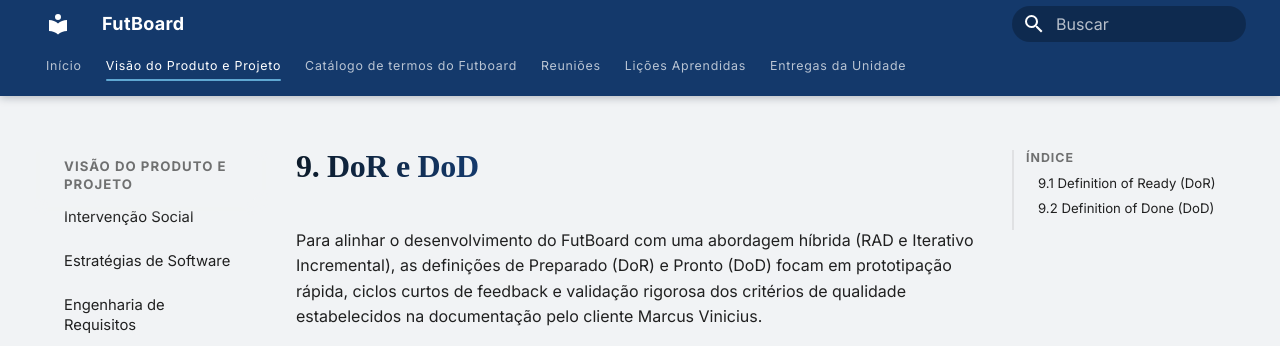
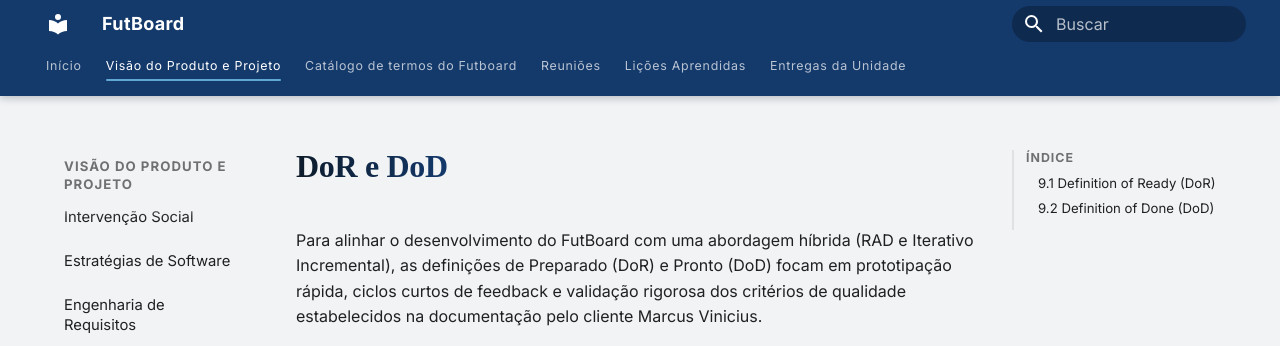
Before and after one commit to mdsreq-fga-unb/REQ-2026.2-T01-FutBoard, an MkDocs documentation site: the page built from docs/visao-produto/dor-dod.md, in a window 1280 px wide and 900 px high. Shown: the top 346 px of the window. Built offline with MkDocs 1.6.1 and Material for MkDocs 9.7.7, drawn with Linux system fonts in a browser that asks for light colours.

Commit message:
docs: tira numero do dor e dod

```diff
--- a/docs/visao-produto/dor-dod.md
+++ b/docs/visao-produto/dor-dod.md
@@ -1,4 +1,4 @@
-# 9. DoR e DoD
+# DoR e DoD
 
 Para alinhar o desenvolvimento do FutBoard com uma abordagem híbrida (RAD e Iterativo Incremental), as definições de Preparado (DoR) e Pronto (DoD) focam em prototipação rápida, ciclos curtos de feedback e validação rigorosa dos critérios de qualidade estabelecidos na documentação pelo cliente Marcus Vinicius.
 
```
